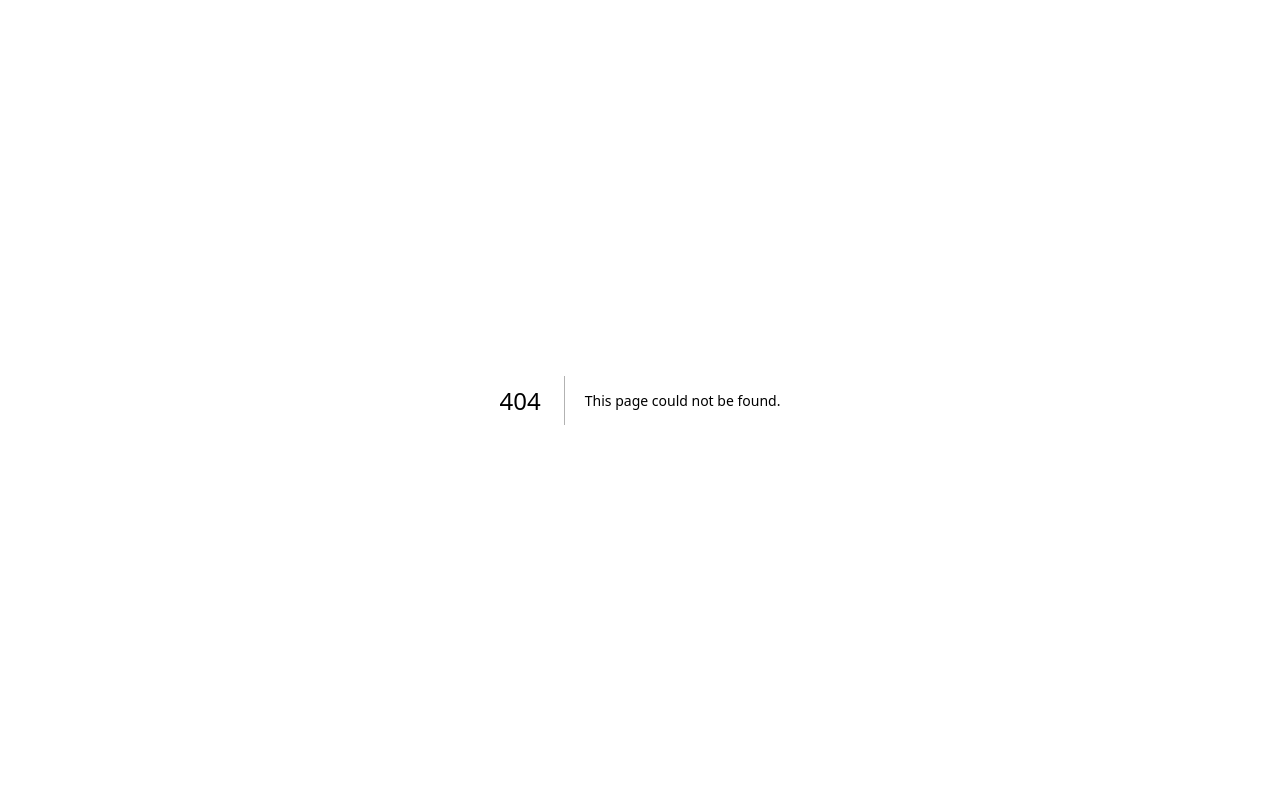
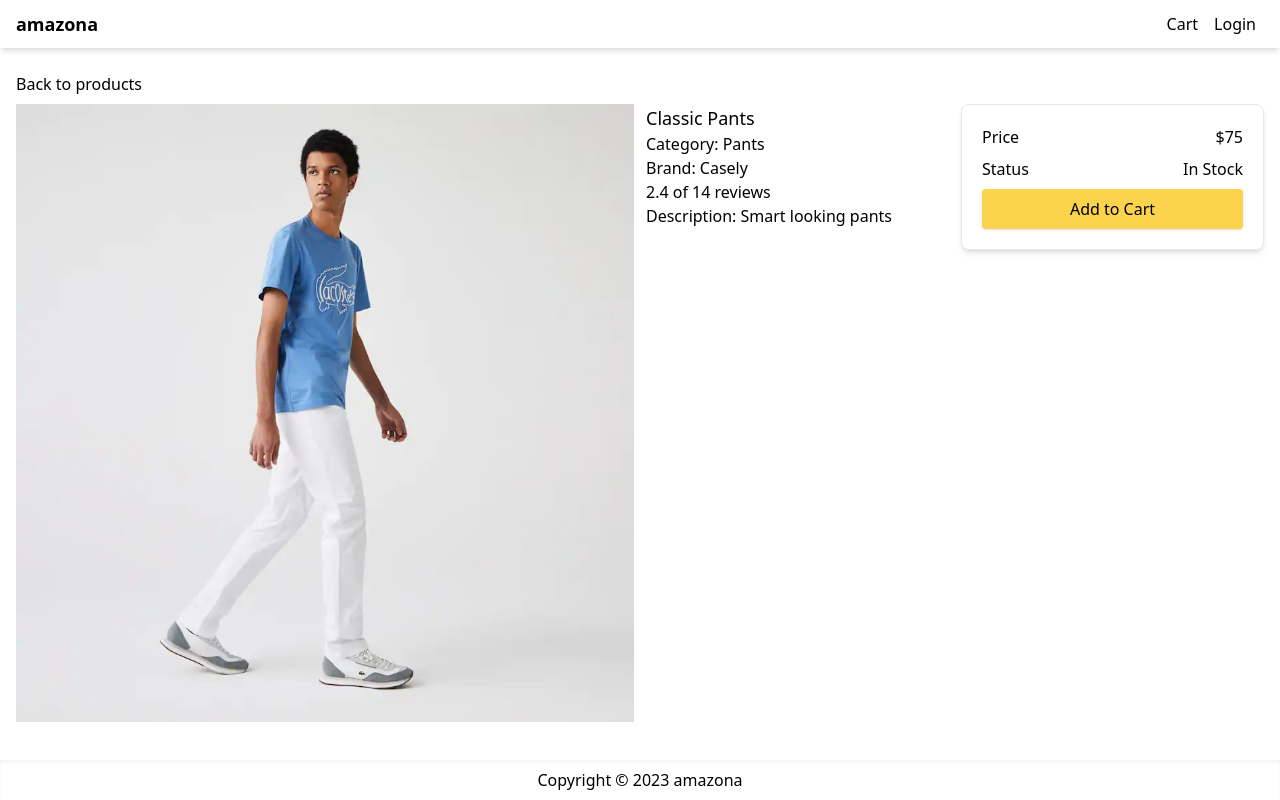
Before and after one commit to hsatya21/e-comm-next, a Next.js app: page /product/classic-pantst in a window 1280 px wide. Before the commit this address had no page. Built offline with nearby package versions, Linux system fonts and the light colour scheme.

Commit message:
created product details page

```diff
--- a/package.json
+++ b/package.json
@@ -16,6 +16,7 @@
     "react-dom": "18.2.0"
   },
   "devDependencies": {
+    "@types/react": "^18.2.6",
     "autoprefixer": "^10.4.14",
     "postcss": "^8.4.23",
     "tailwindcss": "^3.3.2"
--- /dev/null
+++ b/pages/product/[slug].js
@@ -0,0 +1,64 @@
+import Layout from '@/components/Layout';
+import { useRouter } from 'next/router';
+import React from 'react';
+import data from '@/utils/data';
+import Link from 'next/link';
+import Image from 'next/image';
+
+const ProductScreen = () => {
+  const { query } = useRouter();
+  const { slug } = query;
+
+  const product = data.products.find((x) => x.slug === slug);
+
+  if (!product) {
+    return <div>Product Not Found!</div>;
+  }
+
+  return (
+    <Layout title={product.name}>
+      <div className="py-2">
+        <Link href="/">Back to products</Link>
+      </div>
+      <div className="grid md:grid-cols-4 md:gap-3">
+        <div className="md:col-span-2">
+          <Image
+            src={product.image}
+            alt={product.name}
+            width={640}
+            height={640}
+            priority
+          />
+        </div>
+        <div>
+          <ul>
+            <li>
+              <h1 className="text-lg">{product.name}</h1>
+            </li>
+            <li>Category: {product.category}</li>
+            <li>Brand: {product.brand}</li>
+            <li>
+              {product.rating} of {product.numReviews} reviews
+            </li>
+            <li>Description: {product.description}</li>
+          </ul>
+        </div>
+        <div>
+          <div className="card p-5">
+            <div className="mb-2 flex justify-between">
+              <div>Price</div>
+              <div>${product.price}</div>
+            </div>
+            <div className="mb-2 flex justify-between">
+              <div>Status</div>
+              <div>{product.countInStock > 0 ? 'In Stock' : 'Unavailable'}</div>
+            </div>
+            <button className="primary-button w-full">Add to Cart</button>
+          </div>
+        </div>
+      </div>
+    </Layout>
+  );
+};
+
+export default ProductScreen;
```
Also changed, not shown: 1 other file (tests, documents, lock files or other folders).
